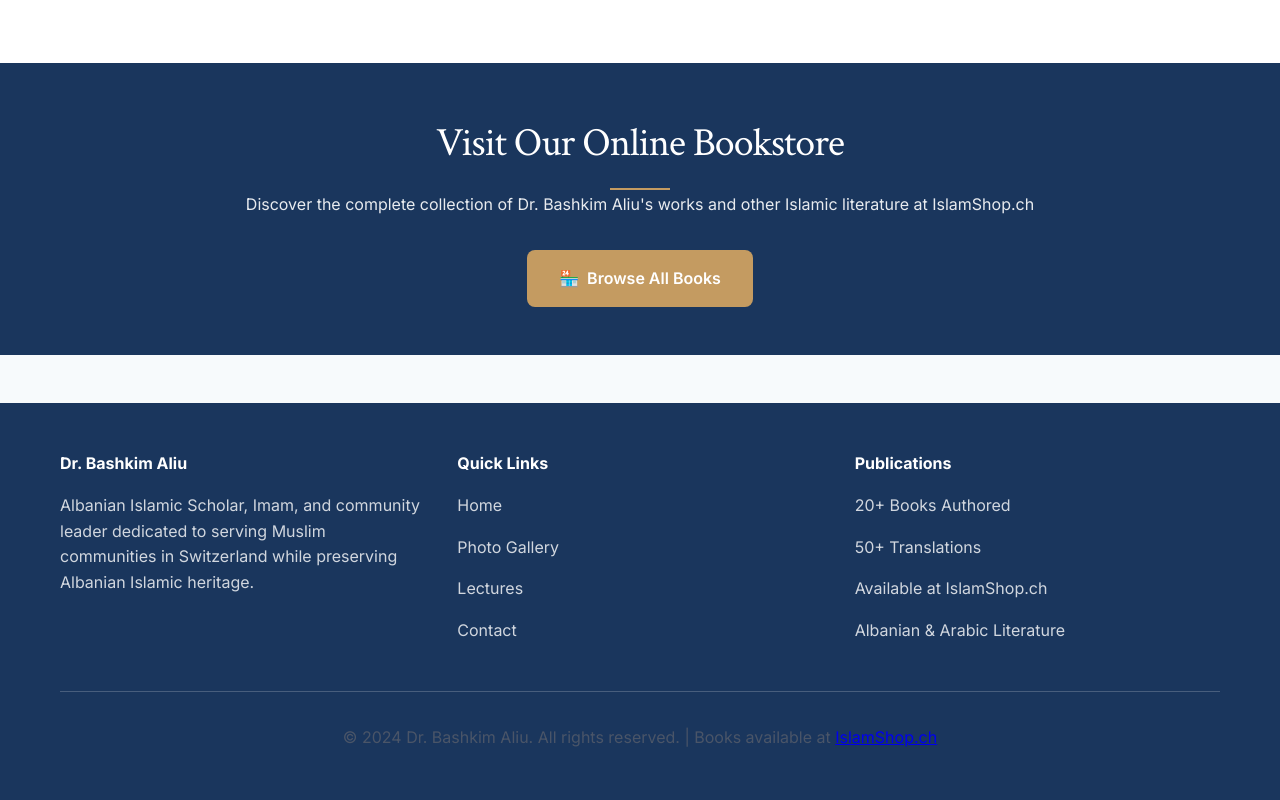
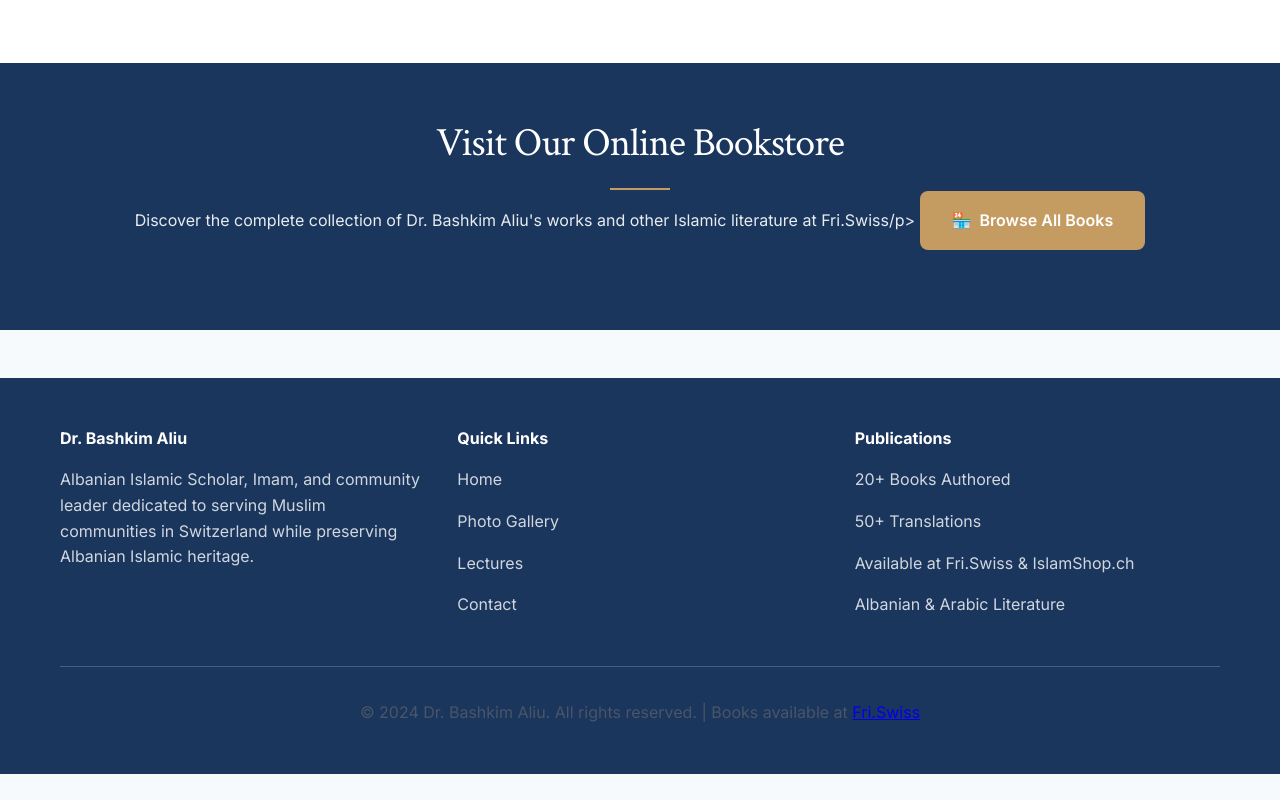
Before and after one commit to mufoasa/bashkimaliu, a plain HTML site: page books.html in a window 1280 px wide. Shown: the part 2800-3600 px from the top of the page. After the commit the page ends 3574 px from the top, so only its background shows below. Drawn offline with Linux system fonts and the light colour scheme.

Commit message:
Update books.html

```diff
--- a/books.html
+++ b/books.html
@@ -898,24 +898,24 @@
             <div class="container">
                 <div class="lang-content active" data-lang="en">
                     <h2 class="serif">Visit Our Online Bookstore</h2>
-                    <p>Discover the complete collection of Dr. Bashkim Aliu's works and other Islamic literature at IslamShop.ch</p>
-                    <a href="https://islamshop.ch/product-tag/dr-bashkim-aliu/" target="_blank" class="shop-link">
+                    <p>Discover the complete collection of Dr. Bashkim Aliu's works and other Islamic literature at Fri.Swiss/p>
+                    <a href="https://fri.swiss/product-tag/dr-bashkim-aliu/" target="_blank" class="shop-link">
                         <span>🏪</span>
                         Browse All Books
                     </a>
                 </div>
                 <div class="lang-content" data-lang="sq">
                     <h2 class="serif">Vizitoni Librarin tonë Online</h2>
-                    <p>Zbuloni koleksionin e plotë të veprave të Dr. Bashkim Aliu dhe literaturë tjetër islame në IslamShop.ch</p>
-                    <a href="https://islamshop.ch/product-tag/dr-bashkim-aliu/" target="_blank" class="shop-link">
+                    <p>Zbuloni koleksionin e plotë të veprave të Dr. Bashkim Aliu dhe literaturë tjetër islame në Fri.Swiss</p>
+                    <a href="https://fri.swiss/product-tag/dr-bashkim-aliu/" target="_blank" class="shop-link">
                         <span>🏪</span>
                         Shfleto të Gjithë Librat
                     </a>
                 </div>
                 <div class="lang-content" data-lang="de">
                     <h2 class="serif">Besuchen Sie unsere Online-Buchhandlung</h2>
-                    <p>Entdecken Sie die vollständige Sammlung von Dr. Bashkim Alius Werken und andere islamische Literatur bei IslamShop.ch</p>
-                    <a href="https://islamshop.ch/product-tag/dr-bashkim-aliu/" target="_blank" class="shop-link">
+                    <p>Entdecken Sie die vollständige Sammlung von Dr. Bashkim Alius Werken und andere islamische Literatur bei Fri.Swiss</p>
+                    <a href="https://fri.swiss/product-tag/dr-bashkim-aliu/" target="_blank" class="shop-link">
                         <span>🏪</span>
                         Alle Bücher Durchsuchen
                     </a>
@@ -971,21 +971,21 @@
                         <h4>Publications</h4>
                         <p>20+ Books Authored</p>
                         <p>50+ Translations</p>
-                        <p>Available at IslamShop.ch</p>
+                        <p>Available at Fri.Swiss & IslamShop.ch</p>
                         <p>Albanian & Arabic Literature</p>
                     </div>
                     <div class="lang-content" data-lang="sq">
                         <h4>Publikime</h4>
                         <p>20+ Libra të Shkruar</p>
                         <p>50+ Përkthime</p>
-                        <p>Të Disponueshme në IslamShop.ch</p>
+                        <p>Të Disponueshme në Fri.Swiss & IslamShop.ch</p>
                         <p>Literaturë Shqipe dhe Arabe</p>
                     </div>
                     <div class="lang-content" data-lang="de">
                         <h4>Publikationen</h4>
                         <p>20+ Verfasste Bücher</p>
                         <p>50+ Übersetzungen</p>
-                        <p>Verfügbar bei IslamShop.ch</p>
+                        <p>Verfügbar bei Fri.Swiss & IslamShop.ch</p>
                         <p>Albanische & Arabische Literatur</p>
                     </div>
                 </div>
@@ -993,13 +993,13 @@
 
             <div class="footer-bottom">
                 <div class="lang-content active" data-lang="en">
-                    <p>&copy; 2024 Dr. Bashkim Aliu. All rights reserved. | Books available at <a href="https://islamshop.ch/product-tag/dr-bashkim-aliu/" target="_blank">IslamShop.ch</a></p>
+                    <p>&copy; 2024 Dr. Bashkim Aliu. All rights reserved. | Books available at <a href="https://fri.swiss/product-tag/dr-bashkim-aliu/" target="_blank">Fri.Swiss</a></p>
                 </div>
                 <div class="lang-content" data-lang="sq">
-                    <p>&copy; 2024 Dr. Bashkim Aliu. Të gjitha të drejtat e rezervuara. | Librat e disponueshëm në <a href="https://islamshop.ch/product-tag/dr-bashkim-aliu/" target="_blank">IslamShop.ch</a></p>
+                    <p>&copy; 2024 Dr. Bashkim Aliu. Të gjitha të drejtat e rezervuara. | Librat e disponueshëm në <a href="https://fri.swiss/product-tag/dr-bashkim-aliu/" target="_blank">Fri.Swiss</a></p>
                 </div>
                 <div class="lang-content" data-lang="de">
-                    <p>&copy; 2024 Dr. Bashkim Aliu. Alle Rechte vorbehalten. | Bücher verfügbar bei <a href="https://islamshop.ch/product-tag/dr-bashkim-aliu/" target="_blank">IslamShop.ch</a></p>
+                    <p>&copy; 2024 Dr. Bashkim Aliu. Alle Rechte vorbehalten. | Bücher verfügbar bei <a href="https://fri.swiss/product-tag/dr-bashkim-aliu/" target="_blank">Fri.Swiss</a></p>
                 </div>
             </div>
         </div>
```
